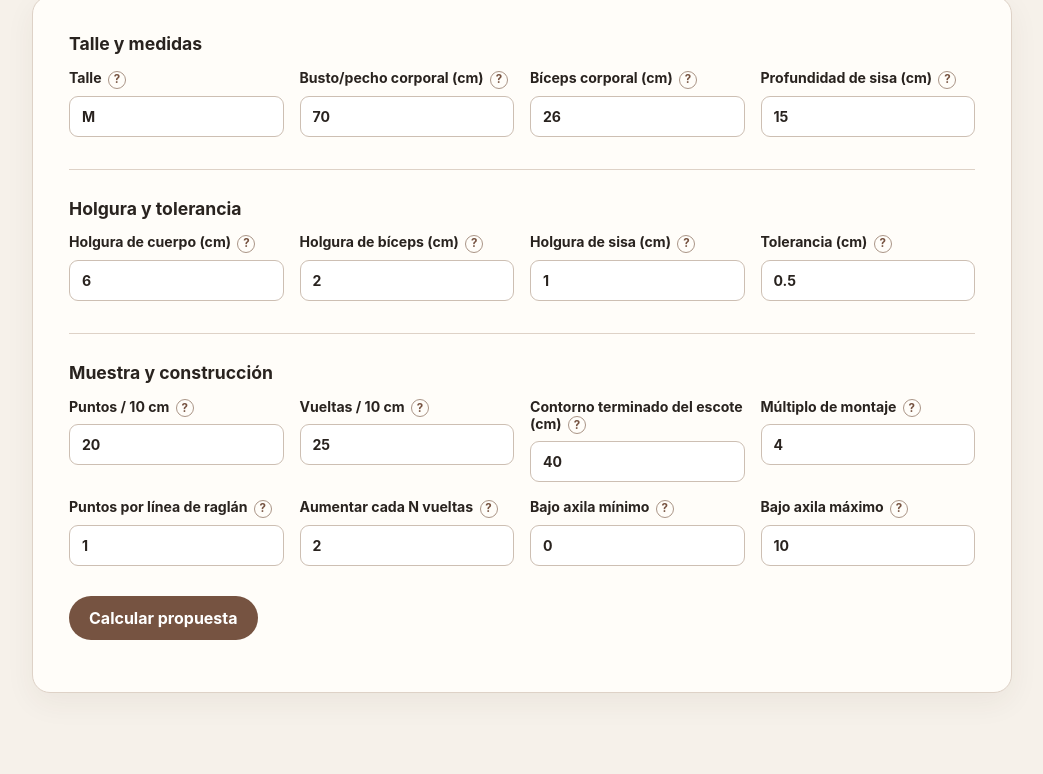
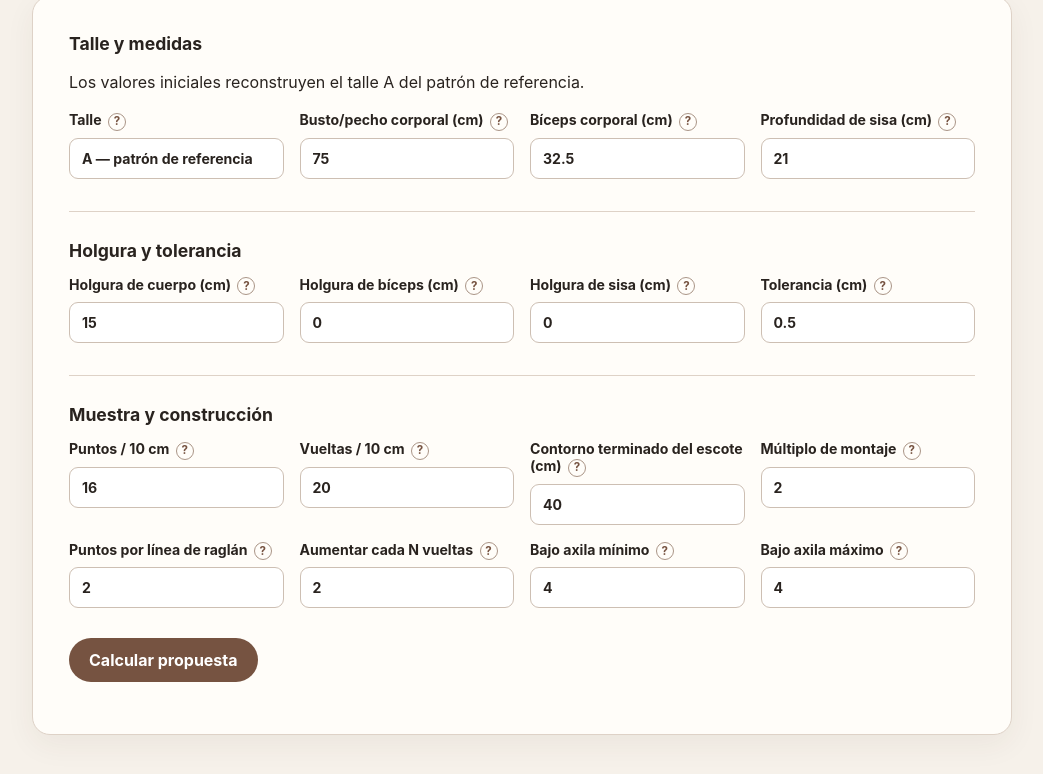
Before and after one commit to agustinanievas16/purlfect-fit, a website: page public/index.html in a window 1280 px wide. Shown: the part 300-1074 px from the top of the page, without its empty margins (118-1161 px from the left). Drawn offline with Linux system fonts and the light colour scheme.

Commit message:
Use reference pattern for form defaults

```diff
--- a/public/index.html
+++ b/public/index.html
@@ -17,20 +17,21 @@
       <form id="sizing-form" class="panel">
         <section>
           <h2>Talle y medidas</h2>
+          <p>Los valores iniciales reconstruyen el talle A del patrón de referencia.</p>
           <div class="grid">
-            <label>Talle <span class="help" tabindex="0" aria-label="Nombre con el que identificás esta prueba. No modifica el cálculo.">?</span><input name="sizeLabel" value="M" required /></label>
-            <label>Busto/pecho corporal (cm) <span class="help" tabindex="0" aria-label="Contorno del cuerpo medido sin agregar holgura.">?</span><input name="bust" type="number" step="0.1" value="70" required /></label>
-            <label>Bíceps corporal (cm) <span class="help" tabindex="0" aria-label="Contorno de la parte más ancha del brazo, medido sin holgura.">?</span><input name="bicep" type="number" step="0.1" value="26" required /></label>
-            <label>Profundidad de sisa (cm) <span class="help" tabindex="0" aria-label="Distancia vertical corporal desde el hombro hasta el nivel de la axila.">?</span><input name="armhole" type="number" step="0.1" value="15" required /></label>
+            <label>Talle <span class="help" tabindex="0" aria-label="Nombre con el que identificás esta prueba. No modifica el cálculo.">?</span><input name="sizeLabel" value="A — patrón de referencia" required /></label>
+            <label>Busto/pecho corporal (cm) <span class="help" tabindex="0" aria-label="Contorno del cuerpo medido sin agregar holgura. En el ejemplo se deriva como 90 cm terminados menos los 15 cm de holgura recomendados por el patrón.">?</span><input name="bust" type="number" step="0.1" value="75" required /></label>
+            <label>Bíceps corporal (cm) <span class="help" tabindex="0" aria-label="Contorno de la parte más ancha del brazo, medido sin holgura. El patrón de referencia no publica esta medida corporal: el ejemplo usa directamente sus 32,5 cm terminados y deja la holgura en cero.">?</span><input name="bicep" type="number" step="0.1" value="32.5" required /></label>
+            <label>Profundidad de sisa (cm) <span class="help" tabindex="0" aria-label="Distancia vertical corporal desde el hombro hasta el nivel de la axila. El patrón de referencia no publica esta medida corporal: el ejemplo usa directamente los 21 cm del canesú y deja la holgura en cero.">?</span><input name="armhole" type="number" step="0.1" value="21" required /></label>
           </div>
         </section>
 
         <section>
           <h2>Holgura y tolerancia</h2>
           <div class="grid">
-            <label>Holgura de cuerpo (cm) <span class="help" tabindex="0" aria-label="Centímetros que se suman al contorno corporal para obtener el contorno terminado del sweater. Puede ser negativa.">?</span><input name="bustEase" type="number" step="0.1" value="6" required /></label>
-            <label>Holgura de bíceps (cm) <span class="help" tabindex="0" aria-label="Centímetros que se suman al bíceps corporal para obtener el contorno terminado de manga. Puede ser negativa.">?</span><input name="bicepEase" type="number" step="0.1" value="2" required /></label>
-            <label>Holgura de sisa (cm) <span class="help" tabindex="0" aria-label="Centímetros que se suman a la profundidad de sisa corporal para definir la profundidad objetivo del canesú.">?</span><input name="armholeEase" type="number" step="0.1" value="1" required /></label>
+            <label>Holgura de cuerpo (cm) <span class="help" tabindex="0" aria-label="Centímetros que se suman al contorno corporal para obtener el contorno terminado del sweater. Puede ser negativa.">?</span><input name="bustEase" type="number" step="0.1" value="15" required /></label>
+            <label>Holgura de bíceps (cm) <span class="help" tabindex="0" aria-label="Centímetros que se suman al bíceps corporal para obtener el contorno terminado de manga. Puede ser negativa.">?</span><input name="bicepEase" type="number" step="0.1" value="0" required /></label>
+            <label>Holgura de sisa (cm) <span class="help" tabindex="0" aria-label="Centímetros que se suman a la profundidad de sisa corporal para definir la profundidad objetivo del canesú.">?</span><input name="armholeEase" type="number" step="0.1" value="0" required /></label>
             <label>Tolerancia (cm) <span class="help" tabindex="0" aria-label="Desvío máximo aceptado entre la medida objetivo y la propuesta, aplicado por separado a escote, cuerpo, manga y canesú.">?</span><input name="tolerance" type="number" min="0" step="0.1" value="0.5" required /></label>
           </div>
         </section>
@@ -38,14 +39,14 @@
         <section>
           <h2>Muestra y construcción</h2>
           <div class="grid">
-            <label>Puntos / 10 cm <span class="help" tabindex="0" aria-label="Cantidad de puntos que mide 10 cm en la muestra lavada y bloqueada.">?</span><input name="stitchGauge" type="number" min="1" value="20" required /></label>
-            <label>Vueltas / 10 cm <span class="help" tabindex="0" aria-label="Cantidad de vueltas que mide 10 cm en la muestra lavada y bloqueada.">?</span><input name="rowGauge" type="number" min="1" value="25" required /></label>
+            <label>Puntos / 10 cm <span class="help" tabindex="0" aria-label="Cantidad de puntos que mide 10 cm en la muestra lavada y bloqueada.">?</span><input name="stitchGauge" type="number" min="1" value="16" required /></label>
+            <label>Vueltas / 10 cm <span class="help" tabindex="0" aria-label="Cantidad de vueltas que mide 10 cm en la muestra lavada y bloqueada.">?</span><input name="rowGauge" type="number" min="1" value="20" required /></label>
             <label>Contorno terminado del escote (cm) <span class="help" tabindex="0" aria-label="Medida deseada de la abertura del escote después del bloqueo. No es necesariamente el contorno corporal del cuello.">?</span><input name="neckCircumference" type="number" min="1" step="0.1" value="40" required /></label>
-            <label>Múltiplo de montaje <span class="help" tabindex="0" aria-label="El total de puntos de montaje debe ser divisible por este valor. Usá 1 sin restricción, 2 para elástico 1×1 o 4 para elástico 2×2.">?</span><input name="castOnMultiple" type="number" min="1" step="1" value="4" required /></label>
-            <label>Puntos por línea de raglán <span class="help" tabindex="0" aria-label="Puntos reservados para cada una de las cuatro líneas de raglán. Al separar, estos puntos quedarán en el cuerpo.">?</span><input name="raglanLineStitches" type="number" min="0" step="1" value="1" required /></label>
+            <label>Múltiplo de montaje <span class="help" tabindex="0" aria-label="El total de puntos de montaje debe ser divisible por este valor. Usá 1 sin restricción, 2 para elástico 1×1 o 4 para elástico 2×2.">?</span><input name="castOnMultiple" type="number" min="1" step="1" value="2" required /></label>
+            <label>Puntos por línea de raglán <span class="help" tabindex="0" aria-label="Puntos reservados para cada una de las cuatro líneas de raglán. Al separar, estos puntos quedarán en el cuerpo.">?</span><input name="raglanLineStitches" type="number" min="0" step="1" value="2" required /></label>
             <label>Aumentar cada N vueltas <span class="help" tabindex="0" aria-label="Frecuencia de los aumentos conjuntos de raglán. Por ejemplo, 2 significa aumentar una vez cada dos vueltas.">?</span><input name="increaseEvery" type="number" min="1" value="2" required /></label>
-            <label>Bajo axila mínimo <span class="help" tabindex="0" aria-label="Menor cantidad de puntos que permitís montar bajo cada axila al separar cuerpo y mangas. El solver probará desde este valor.">?</span><input name="underarmMin" type="number" min="0" value="0" required /></label>
-            <label>Bajo axila máximo <span class="help" tabindex="0" aria-label="Mayor cantidad de puntos que permitís montar bajo cada axila. El solver no propondrá un valor superior.">?</span><input name="underarmMax" type="number" min="0" value="10" required /></label>
+            <label>Bajo axila mínimo <span class="help" tabindex="0" aria-label="Menor cantidad de puntos que permitís montar bajo cada axila al separar cuerpo y mangas. El solver probará desde este valor.">?</span><input name="underarmMin" type="number" min="0" value="4" required /></label>
+            <label>Bajo axila máximo <span class="help" tabindex="0" aria-label="Mayor cantidad de puntos que permitís montar bajo cada axila. El solver no propondrá un valor superior.">?</span><input name="underarmMax" type="number" min="0" value="4" required /></label>
           </div>
         </section>
 
```
Also changed, not shown: src/sizing.test.ts (+44 -19 lines).
